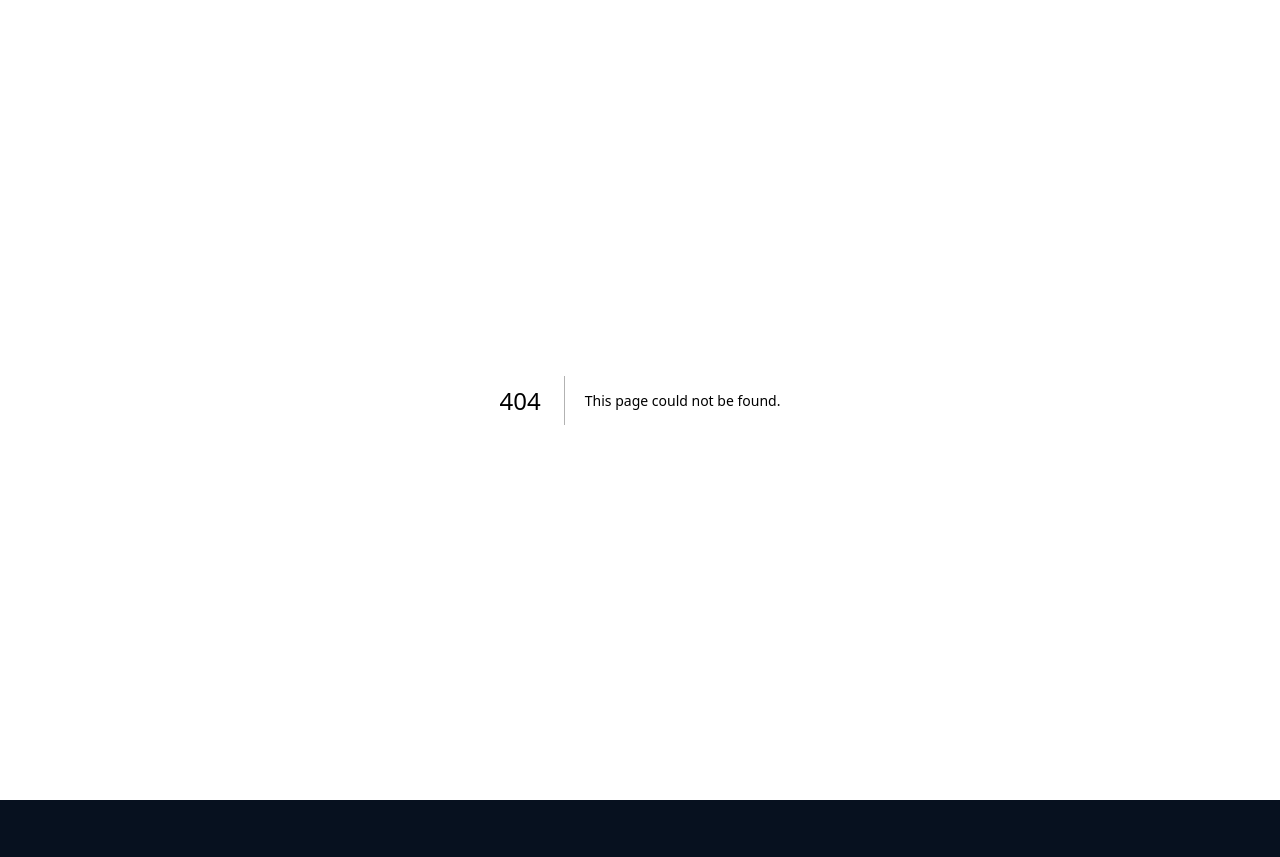
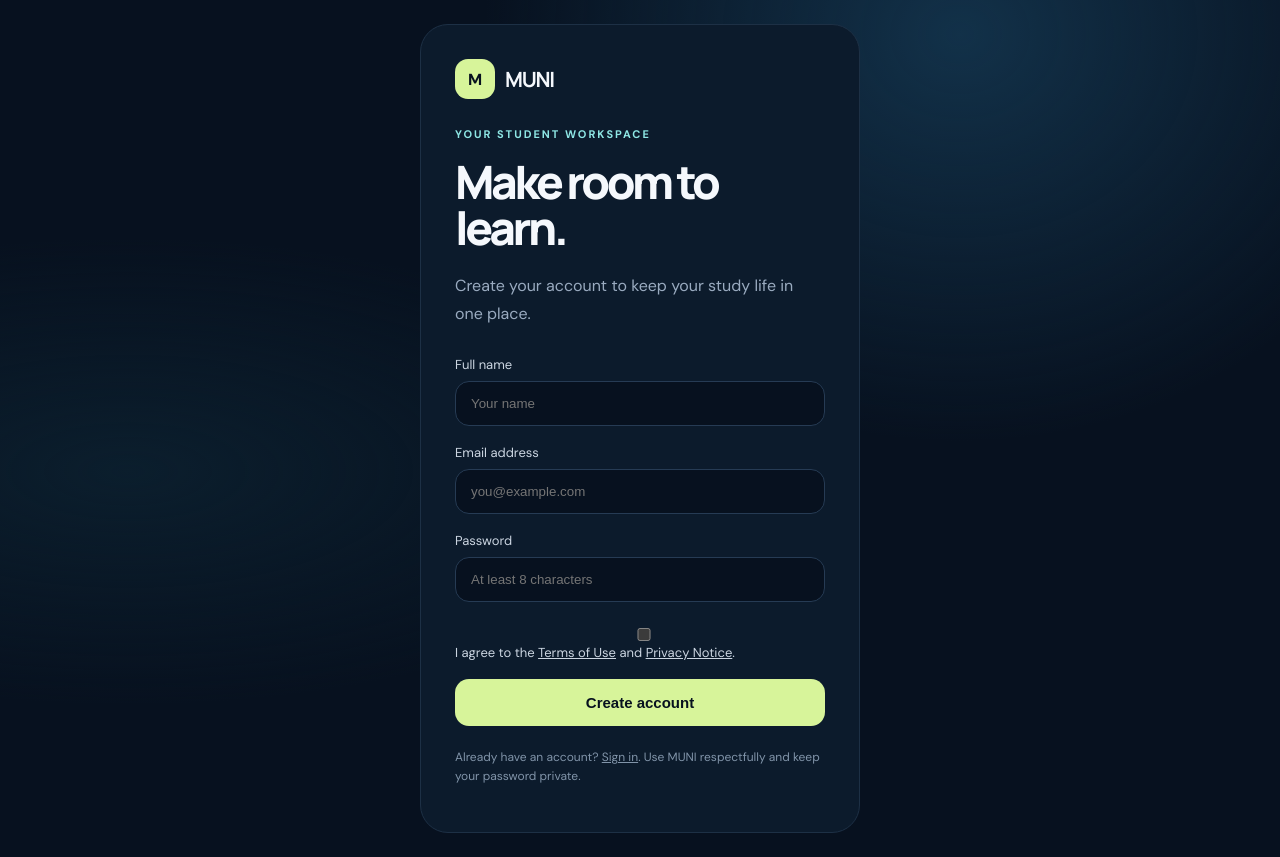
Before and after one commit to azuleermenu-dot/MUNI-WEBAPP, a Next.js app in the folder apps/web/: page /signup in a window 1280 px wide. Before the commit this address had no page. Before the commit the page ends 800 px from the top, so only its background shows below. Built offline with nearby package versions, Linux system fonts and the light colour scheme.

Commit message:
feat(web): add student account registration

```diff
--- /dev/null
+++ b/apps/web/app/signup/page.tsx
@@ -0,0 +1,48 @@
+'use client';
+
+import Link from 'next/link';
+import { FormEvent, useState } from 'react';
+import { createClient } from '../../lib/supabase/browser';
+
+export default function Signup() {
+  const [name, setName] = useState('');
+  const [email, setEmail] = useState('');
+  const [password, setPassword] = useState('');
+  const [accepted, setAccepted] = useState(false);
+  const [busy, setBusy] = useState(false);
+  const [message, setMessage] = useState('');
+  const [error, setError] = useState('');
+
+  async function register(event: FormEvent<HTMLFormElement>) {
+    event.preventDefault();
+    if (!accepted) { setError('Please accept the Terms of Use and Privacy Notice to continue.'); return; }
+    setBusy(true); setError(''); setMessage('');
+    try {
+      const supabase = createClient();
+      const { data, error: signupError } = await supabase.auth.signUp({
+        email, password,
+        options: { data: { full_name: name.trim(), school_name: 'Minuyan National High School' } },
+      });
+      if (signupError) throw signupError;
+      if (data.session) window.location.assign('/dashboard');
+      else setMessage('Check your email for a confirmation link, then sign in to MUNI.');
+    } catch (err) {
+      setError(err instanceof Error ? err.message : 'Unable to create your account.');
+    } finally { setBusy(false); }
+  }
+
+  return <main className="auth"><div className="auth-card">
+    <Link href="/" className="brand"><span>M</span><strong>MUNI</strong></Link>
+    <p className="eyebrow" style={{marginTop:28}}>YOUR STUDENT WORKSPACE</p><h1>Make room to learn.</h1>
+    <p className="muted">Create your account to keep your study life in one place.</p>
+    <form onSubmit={register}>
+      <label>Full name<input autoComplete="name" value={name} onChange={e=>setName(e.target.value)} required maxLength={100} placeholder="Your name"/></label>
+      <label>Email address<input autoComplete="email" type="email" value={email} onChange={e=>setEmail(e.target.value)} required maxLength={254} placeholder="you@example.com"/></label>
+      <label>Password<input autoComplete="new-password" type="password" value={password} onChange={e=>setPassword(e.target.value)} required minLength={8} maxLength={128} placeholder="At least 8 characters"/></label>
+      <label className="terms-check"><input type="checkbox" checked={accepted} onChange={e=>setAccepted(e.target.checked)}/> <span>I agree to the <Link href="/terms">Terms of Use</Link> and <Link href="/privacy">Privacy Notice</Link>.</span></label>
+      {error && <p role="alert" className="error">{error}</p>}{message && <p role="status" className="success">{message}</p>}
+      <button type="submit" disabled={busy}>{busy ? 'Creating account…' : 'Create account'}</button>
+    </form>
+    <p className="note">Already have an account? <Link href="/login">Sign in</Link>. Use MUNI respectfully and keep your password private.</p>
+  </div></main>;
+}
```
